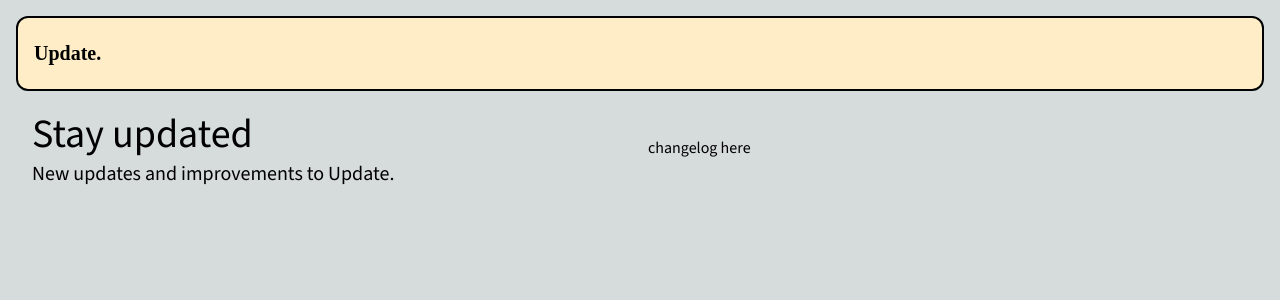
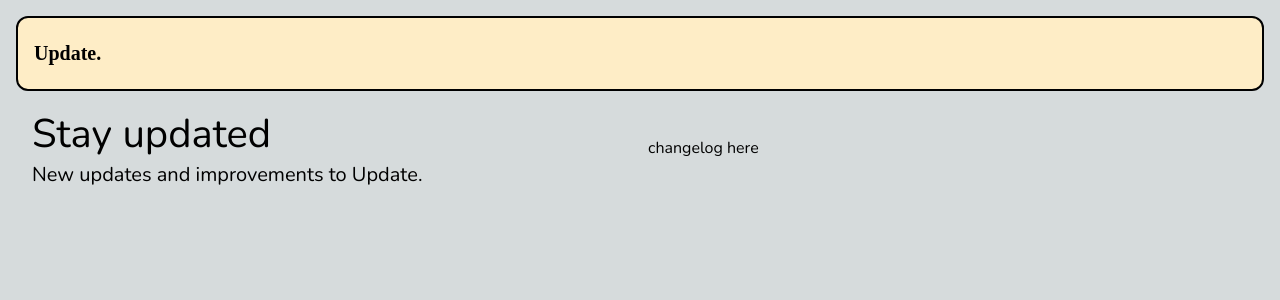
Before and after one commit to piotrszubert/update-changelog-template, a Next.js app: page / in a window 1280 px wide. Shown: the top 300 px of the page. Built offline with nearby package versions, Linux system fonts and the light colour scheme.

Commit message:
changed font to nunito

```diff
--- a/pages/index.tsx
+++ b/pages/index.tsx
@@ -1,9 +1,9 @@
 import Head from 'next/head'
-import { Source_Sans_3 } from 'next/font/google'
+import { Nunito } from 'next/font/google'
 import styles from '@/styles/Home.module.css'
 import Header from '@/components/header'
 
-const sourceSans3 = Source_Sans_3({ subsets: ['latin'] })
+const nunito = Nunito({ subsets: ['latin'] })
 
 export default function Home() {
   return (
@@ -15,7 +15,7 @@ export default function Home() {
         <link rel="icon" href="/favicon.ico" />
       </Head>
       <Header/>
-      <main className={`${sourceSans3.className} ${styles.main}`}>
+      <main className={`${nunito.className} ${styles.main}`}>
         <div>
           <h1>
             Stay updated
```
